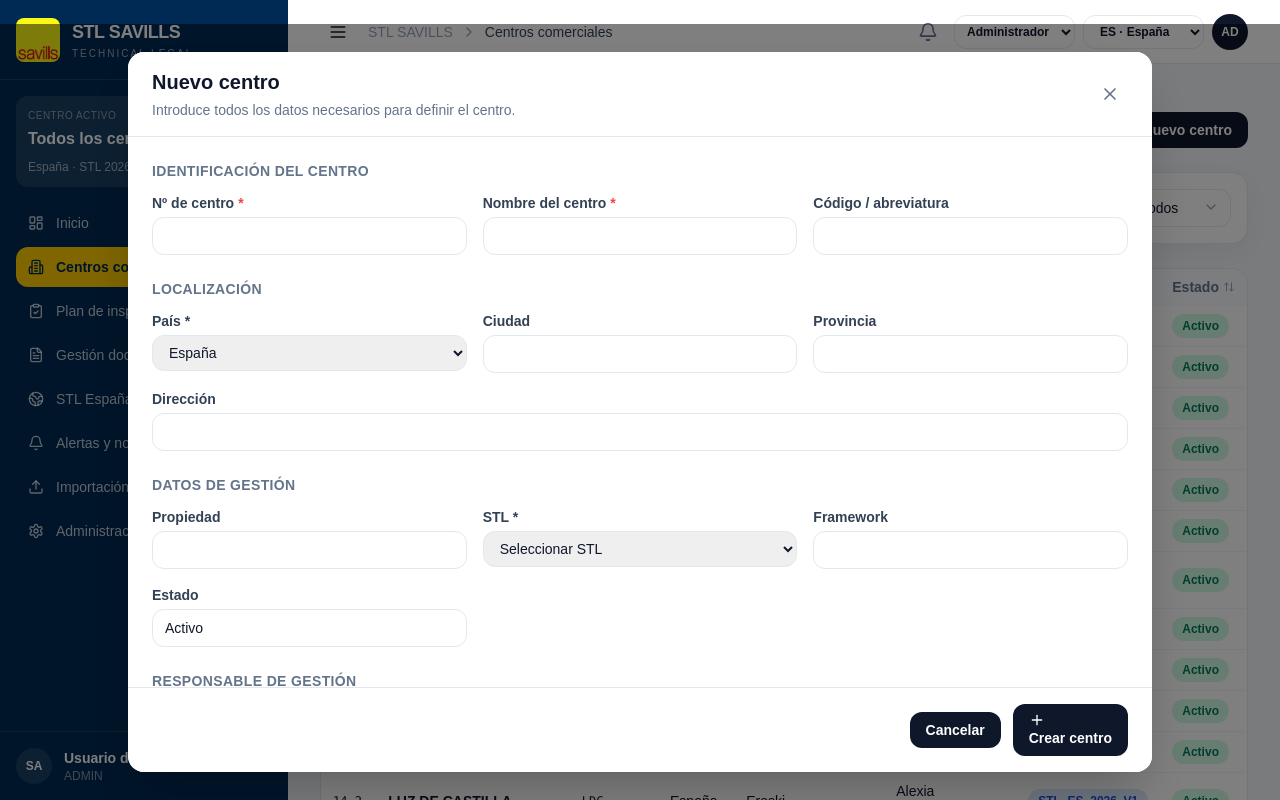
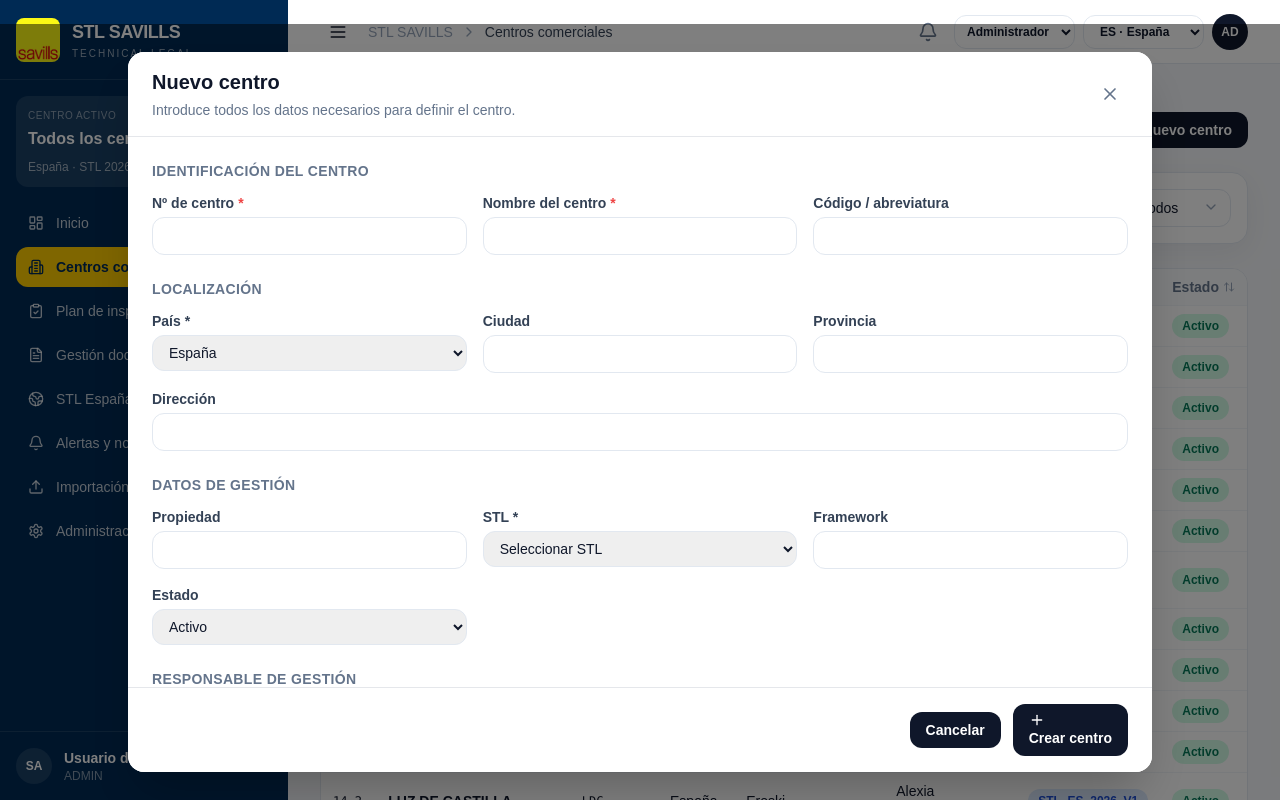
Before and after one commit to pocada00-art/stl-savills-2, a Next.js app: page /centers in a window 1280 px wide. Both pictures are taken after a click on the button "Nuevo centro". Shown: the top 800 px of the page. Built offline with nearby package versions, Linux system fonts and the light colour scheme.

Commit message:
Change status field to V1CenterStatus type
Updated the status field to use V1CenterStatus type and added CENTER_STATUS_OPTIONS for status selection.

```diff
--- a/app/centers/page.tsx
+++ b/app/centers/page.tsx
@@ -16,6 +16,7 @@ import {
   saveState,
   type V1Country,
   type V1STL,
+  type V1CenterStatus,
   type V1State,
   type CenterOverride,
 } from "@/lib/v1-state";
@@ -64,7 +65,7 @@ type NewCenterForm = {
   stl: V1STL | "";
 
   framework: string;
-  status: string;
+  status: V1CenterStatus;
 
   property: string;
 
@@ -118,6 +119,16 @@ const EMPTY_FORM: NewCenterForm = {
   logoUrl: "",
 };
 
+const STL_OPTIONS: V1STL[] = [
+  "STL ESPAÑA",
+  "STL PORTUGAL",
+];
+
+const CENTER_STATUS_OPTIONS: V1CenterStatus[] = [
+  "Activo",
+  "Inactivo",
+];
+
 export default function Centers() {
   const [q, setQ] = useState("");
 
@@ -165,14 +176,11 @@ export default function Centers() {
       : userCountry || "Todos";
 
   /*
-   * Construimos la lista combinando:
+   * Construimos la lista de centros existentes.
    *
-   * 1. Centros existentes del catálogo demo.
-   * 2. Overrides persistidos en V1State.
-   *
-   * Los centros nuevos se incorporarán a la
-   * resolución general de centros mediante
-   * resolveCenter().
+   * Los centros del demo se mantienen como catálogo
+   * base y los overrides persistidos sustituyen sus
+   * datos cuando existen.
    */
   const list = useMemo(() => {
     const arr: CenterListItem[] =
@@ -284,6 +292,10 @@ export default function Centers() {
 
   /*
    * Actualiza un campo del formulario.
+   *
+   * Los campos tipados como V1STL o V1CenterStatus
+   * se actualizan mediante sus respectivos handlers
+   * para conservar el tipado estricto.
    */
   function updateNewCenter(
     field: keyof NewCenterForm,
@@ -292,6 +304,24 @@ export default function Centers() {
     setNewCenter((current) => ({
       ...current,
       [field]: value,
+    }));
+  }
+
+  function updateNewCenterStatus(
+    value: V1CenterStatus
+  ) {
+    setNewCenter((current) => ({
+      ...current,
+      status: value,
+    }));
+  }
+
+  function updateNewCenterSTL(
+    value: V1STL | ""
+  ) {
+    setNewCenter((current) => ({
+      ...current,
+      stl: value,
     }));
   }
 
@@ -341,10 +371,6 @@ export default function Centers() {
 
     /*
      * El STL es obligatorio.
-     *
-     * Aunque el tipo TypeScript ya impide introducir
-     * un valor arbitrario, comprobamos también
-     * en tiempo de ejecución que exista.
      */
     if (!newCenter.stl) {
       setError(
@@ -355,7 +381,7 @@ export default function Centers() {
 
     /*
      * Evitamos duplicar el número oficial
-     * de centro.
+     * de centro entre los centros demo.
      */
     const existingCode =
       demo.centers.some(
@@ -368,6 +394,9 @@ export default function Centers() {
             .toLowerCase()
       );
 
+    /*
+     * Y también entre los centros persistidos.
+     */
     const savedCode =
       Object.values(
         state.centers || {}
@@ -392,14 +421,17 @@ export default function Centers() {
       generateCenterId();
 
     /*
-     * El nuevo centro se guarda como
-     * CenterOverride dentro de V1State.
+     * IMPORTANTE:
      *
-     * IMPORTANTE:
-     * stl ya es V1STL | "" en el formulario.
+     * Aquí status ya es V1CenterStatus.
      *
-     * Tras la validación anterior TypeScript
-     * conoce que newCenter.stl es V1STL.
+     * Por tanto no hacemos:
+     *
+     * status: newCenter.status.trim()
+     *
+     * porque trim() devuelve string.
+     *
+     * Conservamos directamente el valor tipado.
      */
     const override: CenterOverride = {
       id,
@@ -432,7 +464,7 @@ export default function Centers() {
         newCenter.framework.trim(),
 
       status:
-        newCenter.status.trim(),
+        newCenter.status,
 
       property:
         newCenter.property.trim(),
@@ -930,9 +962,10 @@ export default function Centers() {
                     <select
                       value={newCenter.stl}
                       onChange={(e) =>
-                        updateNewCenter(
-                          "stl",
-                          e.target.value
+                        updateNewCenterSTL(
+                          e.target.value as
+                            | V1STL
+                            | ""
                         )
                       }
                       className="w-full rounded-xl border border-slate-200 px-3 py-2 text-sm outline-none focus:border-slate-400"
@@ -941,20 +974,7 @@ export default function Centers() {
                         Seleccionar STL
                       </option>
 
-                      {/*
-                       * Las opciones se obtienen
-                       * directamente de V1STL.
-                       *
-                       * Si V1STL contiene más valores
-                       * en lib/v1-state.ts, deberán
-                       * reflejarse aquí.
-                       */}
-                      {(
-                        [
-                          "STL ESPAÑA",
-                          "STL PORTUGAL",
-                        ] as V1STL[]
-                      ).map(
+                      {STL_OPTIONS.map(
                         (stl) => (
                           <option
                             key={stl}
@@ -978,16 +998,32 @@ export default function Centers() {
                     }
                   />
 
-                  <Field
-                    label="Estado"
-                    value={newCenter.status}
-                    onChange={(value) =>
-                      updateNewCenter(
-                        "status",
-                        value
-                      )
-                    }
-                  />
+                  <div>
+                    <label className="mb-1 block text-sm font-semibold text-slate-700">
+                      Estado
+                    </label>
+
+                    <select
+                      value={newCenter.status}
+                      onChange={(e) =>
+                        updateNewCenterStatus(
+                          e.target.value as V1CenterStatus
+                        )
+                      }
+                      className="w-full rounded-xl border border-slate-200 px-3 py-2 text-sm outline-none focus:border-slate-400"
+                    >
+                      {CENTER_STATUS_OPTIONS.map(
+                        (status) => (
+                          <option
+                            key={status}
+                            value={status}
+                          >
+                            {status}
+                          </option>
+                        )
+                      )}
+                    </select>
+                  </div>
 
                 </div>
               </section>
```
